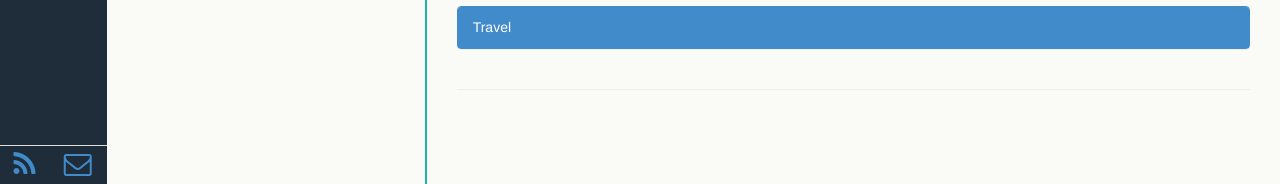
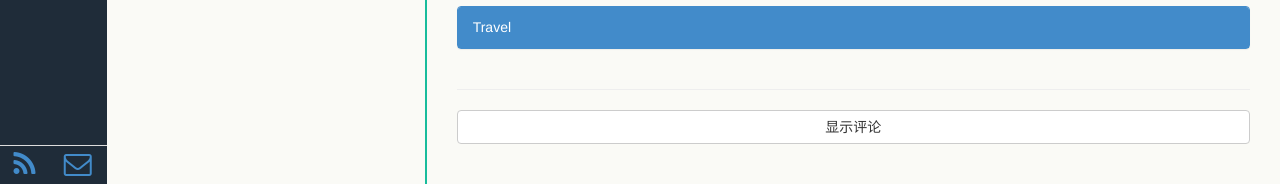
Before and after one commit to neosdong/neosdong.github.com, a Jekyll site: the page built from index.html, in a window 1280 px wide. Shown: the part 1824-2008 px from the top of the page. Built offline with Jekyll 4.4.1, drawn with Linux system fonts in a browser that asks for light colours; the list of posts is cut into pages by our own code; comment, search, counter and statistics services are not loaded.

Commit message:
use disqus

```diff
--- a/_layouts/book.html
+++ b/_layouts/book.html
@@ -54,6 +54,6 @@ layout: base
       {% endfor %}
     </div>
     <hr>
-    {% include duoshuo.html %}
+    {% include disqus.html %}
   </div>
 </div>
--- a/_layouts/page.html
+++ b/_layouts/page.html
@@ -11,6 +11,6 @@ layout: base
       {{ content }}
     </div>
     <hr>
-    {% include duoshuo.html %}
+    {% include disqus.html %}
   </div>
 </div>
--- a/_layouts/post.html
+++ b/_layouts/post.html
@@ -14,6 +14,6 @@ layout: base
       {{ content }}
     </div>
     <hr>
-    {% include duoshuo.html %}
+    {% include disqus.html %}
   </div>
 </div>
```
